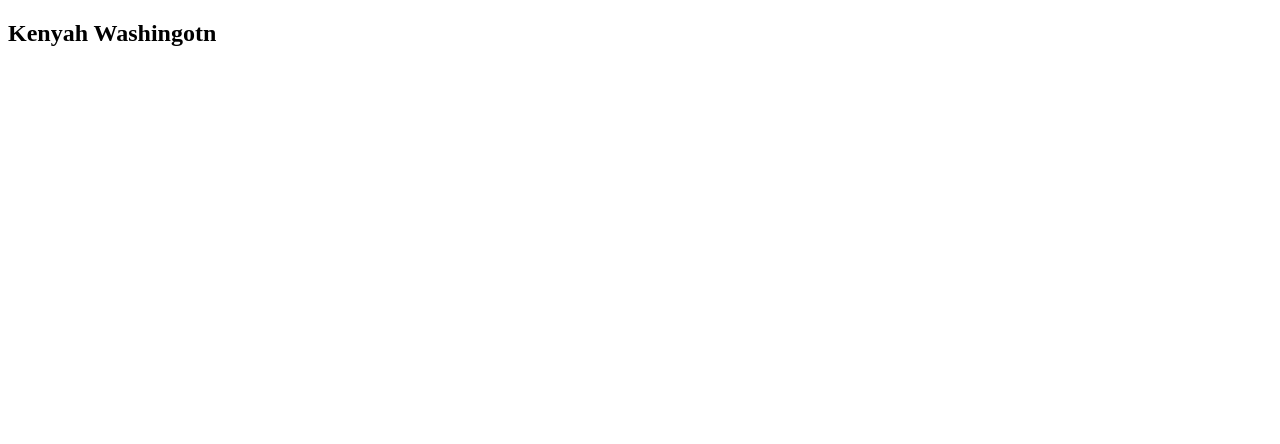
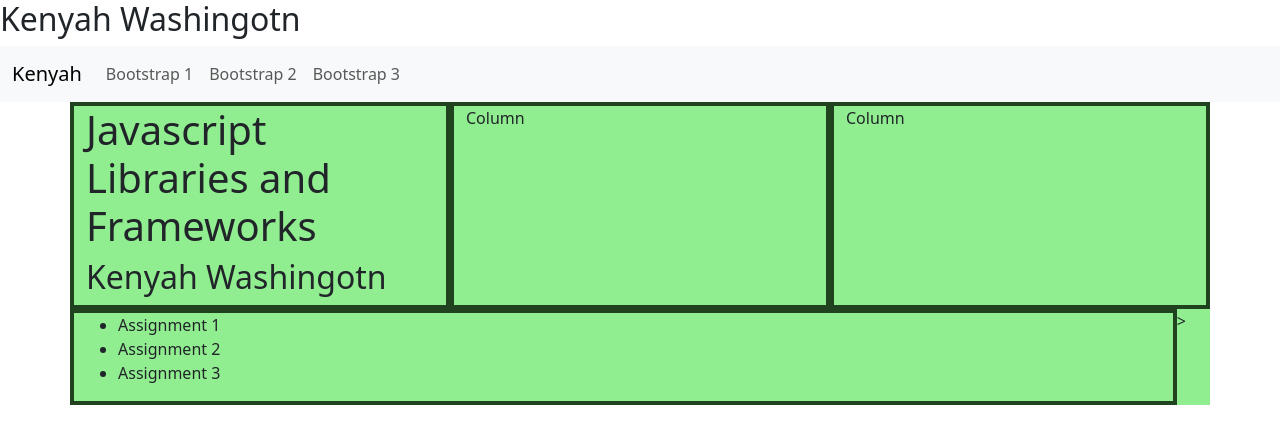
Before and after one commit to Kenyah-webii/javascript-libraries-and-framework, a plain HTML site: page index.html in a window 1280 px wide. Drawn offline with nearby package versions, Linux system fonts and the light colour scheme.

Commit message:
bootstrap1

```diff
--- a/index.html
+++ b/index.html
@@ -10,3 +10,63 @@
     <h1></h1>
   </body>
 </html>
+
+<!doctype html>
+<html lang="en">
+  <head>
+    <meta charset="utf-8">
+    <meta name="viewport" content="width=device-width, initial-scale=1">
+    <title>Javascript Libraries and Frameworks</title>
+     <link href="https://cdn.jsdelivr.net/npm/bootstrap@5.3.8/dist/css/bootstrap.min.css" rel="stylesheet" integrity="sha384-sRIl4kxILFvY47J16cr9ZwB07vP4J8+LH7qKQnuqkuIAvNWLzeN8tE5YBujZqJLB" crossorigin="anonymous">
+
+     <link href="style.css" rel="stylesheet">
+  </head>
+  <body>
+    <nav class="navbar navbar-expand-lg bg-body-tertiary">
+      <div class="container-fluid">
+        <a class="navbar-brand" href="#">Kenyah</a>
+        <button class="navbar-toggler" type="button" data-bs-toggle="collapse" data-bs-target="#navbarNav" aria-controls="navbarNav" aria-expanded="false" aria-label="Toggle navigation">
+          <span class="navbar-toggler-icon"></span>
+        </button>
+        <div class="collapse navbar-collapse" id="navbarNav">
+          <ul class="navbar-nav">
+            <li class="nav-item">
+              <a class="nav-link" href="#">Bootstrap 1</a>
+            </li>
+            <li class="nav-item">
+              <a class="nav-link" href="#">Bootstrap 2</a>
+            </li>
+            <li class="nav-item">
+              <a class="nav-link" href="#">Bootstrap 3</a>
+            </li>
+          </ul>
+        </div>
+      </div>
+    </nav>
+
+    <div class="container maincontainer">
+      <div class="row">
+        <div class="col">
+          <h1>Javascript Libraries and Frameworks</h1>
+          <h2>Kenyah Washingotn</h2>
+        </div>
+        <div class="col">
+          Column
+        </div>
+        <div class="col">
+          Column
+        </div>
+        <div class="row">
+          <div class="col">
+            <ul>
+              <li>Assignment 1</li>
+              <li>Assignment 2</li>
+              <li>Assignment 3</li>
+            </ul>
+          </div>>
+      </div>
+    </div>
+
+    <script src="https://cdn.jsdelivr.net/npm/bootstrap@5.3.8/dist/js/bootstrap.bundle.min.js" integrity="sha384-FKyoEForCGlyvwx9Hj09JcYn3nv7wiPVlz7YYwJrWVcXK/BmnVDxM+D2scQbITxI" crossorigin="anonymous"></script>
+  </body>
+</html>
--- /dev/null
+++ b/style.css
@@ -0,0 +1,6 @@
+.maincontainer {
+    background-color: #90ee90;
+}
+.col, .col-6 {
+    border: solid #21421e 4px;
+}
```
